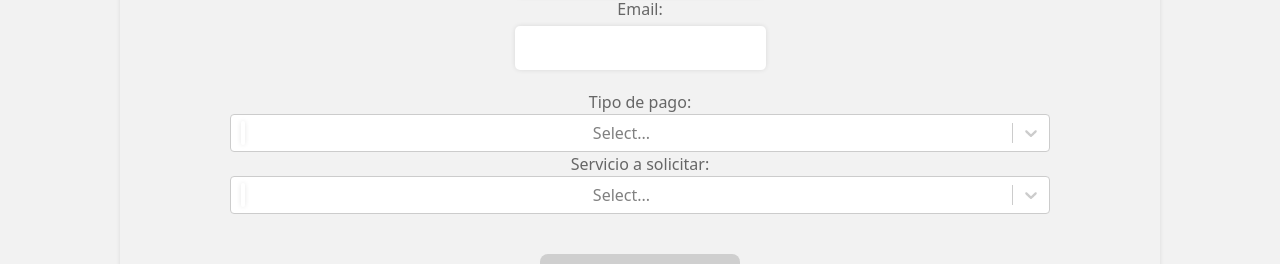
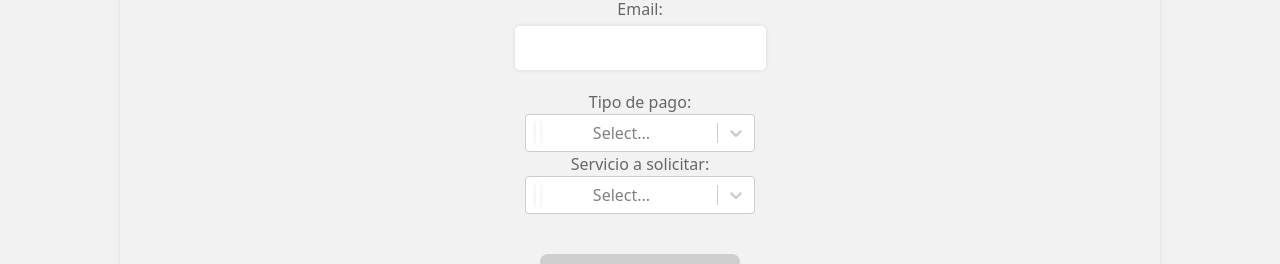
Before and after one commit to davidmurati/MedplusPrueba, a React (Vite) app: page /Servicio in a window 1280 px wide. Shown: the part 2052-2316 px from the top of the page. Built offline with nearby package versions, Linux system fonts and the light colour scheme.

Commit message:
25 commit

```diff
--- a/src/Component/Home/Home.jsx
+++ b/src/Component/Home/Home.jsx
@@ -65,11 +65,12 @@ const Home = () => {
 
 
         <div className="card3">
-        <h2>{"Servicios"}</h2>
 
-        <div className="container2">
+
+        <div className="container">
 
               <div className="card3">
+
               <img src={imgmed6} className="App-logo1" alt="logo"/>
               <div className="link">
               <a  href="/Servicio"> Atención a domicilio </a>
@@ -78,6 +79,7 @@ const Home = () => {
               </div>
 
               <div className="card3">
+              <h2>{"Servicios"}</h2>
               <img src={imgmed13} className="App-logo1" alt="logo"/>
               <div className="link">
               <a  href="/Servicio"> Atención Online </a>
--- a/src/Component/Servicio/Servicio.css
+++ b/src/Component/Servicio/Servicio.css
@@ -59,12 +59,20 @@
     align-content: center;
   }
 
+  .caja {
+    margin:20px auto;
+
+    height:auto;
+    width: 230px;
+
+    position:relative;
+ }
+
   .cardi5 {
     width: auto;
 
     padding-top: 20px;
-    padding-left: 50px;
-    padding-right: 50px;
+
 
 
     align-items: center;
@@ -147,9 +155,13 @@
     align-items: center;
   }
 
+
   label {
     font-size: 16px;
     color: #666;
+    align-items: center;
+    align-self: center;
+    align-content: center;
 
   }
 
--- a/src/Component/Servicio/Servicio.jsx
+++ b/src/Component/Servicio/Servicio.jsx
@@ -185,7 +185,8 @@ const Servicio = () => {
              <input  type="email" value={email} onChange={(e) => setEmail(e.target.value)} />
             </div>
 
-            <div className='cardi5'>
+            <div className='caja'>
+
             <label>
             Tipo de pago:
             </label>
@@ -197,7 +198,6 @@ const Servicio = () => {
             </label>
             <Select options={options}
              onChange={(e) => find(e)}/>
-
 
              </div>
 
```
